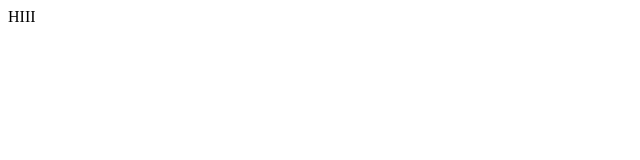
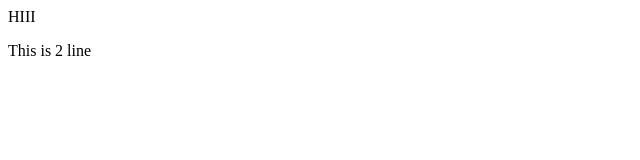
Before and after one commit to kiran2232-dev/Testing, a plain HTML site: page index.html in a window 1280 px wide. Shown: the full height of the page, 0-640 px from the left. Drawn offline with Linux system fonts and the light colour scheme.

Commit message:
Added 2 line

```diff
--- a/index.html
+++ b/index.html
@@ -1 +1,2 @@
 <p>HIII</p>
+<p>This is 2 line</p>
```
